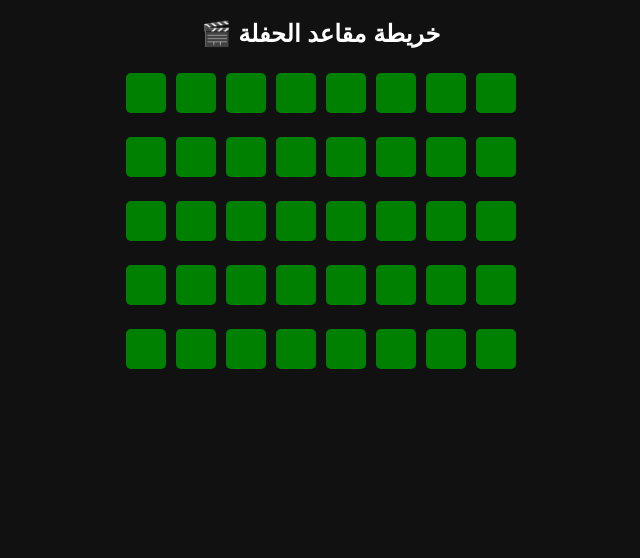
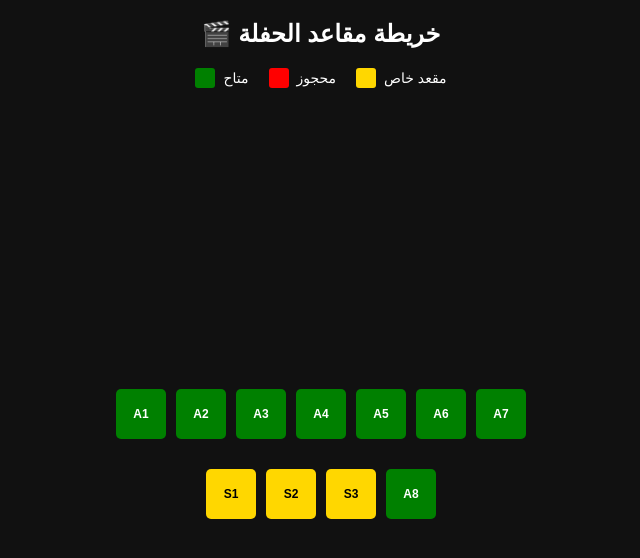
Before and after one commit to adamtamer2022/family-party, a plain HTML site: page index.html in a window 1280 px wide. Shown: the whole page, without its empty margins (319-959 px from the left). Drawn offline with Linux system fonts and the light colour scheme; no server answers.

Commit message:
Update index.html

```diff
--- a/index.html
+++ b/index.html
@@ -4,21 +4,109 @@
 <meta charset="UTF-8">
 <title>خريطة مقاعد - عرض</title>
 <style>
-  body { text-align: center; background: #111; color: white; font-family: sans-serif; }
-  .row { margin: 10px; }
+  body {
+    margin: 0;
+    background: #111;
+    color: white;
+    font-family: sans-serif;
+    display: flex;
+    flex-direction: column;
+    align-items: center;
+    height: 100vh;
+  }
+
+  h2 {
+    margin-top: 20px;
+  }
+
+  #hall {
+    flex-grow: 1;
+    display: flex;
+    flex-direction: column;
+    justify-content: center; /* يخلي الكراسي في نصف الشاشة عمودي */
+    align-items: center; /* يخليها في المنتصف أفقي */
+  }
+
+  .row {
+    margin: 10px;
+  }
+
   .seat {
-    width: 40px; height: 40px; margin: 5px;
-    display: inline-block; background: green;
+    width: 50px;
+    height: 50px;
+    margin: 5px;
+    display: inline-block;
+    background: green;
     border-radius: 5px;
     transition: 0.3s;
+    position: relative;
+    display: inline-flex;
+    align-items: center;
+    justify-content: center;
+    font-size: 12px;
+    font-weight: bold;
+    color: white;
   }
-  .seat.booked { background: red; }
+
+  .seat.booked {
+    background: red;
+  }
+
+  .seat.special {
+    background: gold;
+    color: black;
+  }
+
+  .seat.special.booked {
+    background: #b8860b;
+    color: white;
+  }
+
+  .legend {
+    display: flex;
+    gap: 20px;
+    margin-bottom: 20px;
+    font-size: 14px;
+  }
+
+  .legend-item {
+    display: flex;
+    align-items: center;
+    gap: 8px;
+  }
+
+  .legend-color {
+    width: 20px;
+    height: 20px;
+    border-radius: 3px;
+  }
+
+  .legend-green { background: green; }
+  .legend-red { background: red; }
+  .legend-gold { background: gold; }
 </style>
 <script src="https://www.gstatic.com/firebasejs/9.6.1/firebase-app.js"></script>
 <script src="https://www.gstatic.com/firebasejs/9.6.1/firebase-database.js"></script>
 </head>
 <body>
+
 <h2>🎬 خريطة مقاعد الحفلة</h2>
+
+<div class="legend">
+  <div class="legend-item">
+    <div class="legend-color legend-green"></div>
+    <span>متاح</span>
+  </div>
+  <div class="legend-item">
+    <div class="legend-color legend-red"></div>
+    <span>محجوز</span>
+  </div>
+  <div class="legend-item">
+    <div class="legend-color legend-gold"></div>
+    <span>مقعد خاص</span>
+  </div>
+</div>
+
 <div id="hall"></div>
 
 <script type="module">
@@ -41,18 +129,94 @@
 
   const hall = document.getElementById("hall");
 
+  // تحديد المقاعد الخاصة
+  const specialSeats = ["B1", "B2", "B3", "B4", "B5", "B6"];
+
   // رسم الكراسي
-  const rows = ["A","B","C","D","E"];
+  // الصف الأول: A1 إلى A7
+  const firstRowDiv = document.createElement("div");
+  firstRowDiv.className = "row";
+  for (let i=1; i<=7; i++) {
+    const seat = document.createElement("div");
+    seat.className = "seat";
+    const seatId = "A" + i;
+    seat.setAttribute("id", seatId);
+    seat.textContent = seatId;
+    firstRowDiv.appendChild(seat);
+
+    const seatRef = ref(db, "seats/" + seatId);
+    onValue(seatRef, snapshot => {
+      if (snapshot.val() === "booked") {
+        seat.classList.add("booked");
+      } else {
+        seat.classList.remove("booked");
+      }
+    });
+  }
+  hall.appendChild(firstRowDiv);
+
+  // الصف الثاني: المقاعد الخاصة S1-S6 + A8
+  const secondRowDiv = document.createElement("div");
+  secondRowDiv.className = "row";
+
+  // إضافة المقاعد الخاصة S1-S6 أولاً
+  for (let i=1; i<=3; i++) {
+    const seat = document.createElement("div");
+    seat.className = "seat special";
+    const seatId = "B" + i;
+    seat.setAttribute("id", seatId);
+    seat.textContent = "S" + i;
+    secondRowDiv.appendChild(seat);
+
+    const seatRef = ref(db, "seats/" + seatId);
+    onValue(seatRef, snapshot => {
+      if (snapshot.val() === "booked") {
+        seat.classList.add("booked");
+      } else {
+        seat.classList.remove("booked");
+      }
+    });
+  }
+
+  // إضافة A8 في النهاية
+  const seatA8 = document.createElement("div");
+  seatA8.className = "seat";
+  seatA8.setAttribute("id", "A8");
+  seatA8.textContent = "A8";
+  secondRowDiv.appendChild(seatA8);
+
+  const seatA8Ref = ref(db, "seats/A8");
+  onValue(seatA8Ref, snapshot => {
+    if (snapshot.val() === "booked") {
+      seatA8.classList.add("booked");
+    } else {
+      seatA8.classList.remove("booked");
+    }
+  });
+
+  hall.appendChild(secondRowDiv); rows = ["A","B"];
   rows.forEach(r => {
     const rowDiv = document.createElement("div");
     rowDiv.className = "row";
-    for (let i=1; i<=8; i++) {
+    const seatCount = (r === "A") ? 8 : 6; // A من 1 إلى 8, B من 1 إلى 6
+    for (let i=1; i<=seatCount; i++) {
       const seat = document.createElement("div");
       seat.className = "seat";
-      seat.setAttribute("id", r+i);
+      const seatId = r+i;
+      seat.setAttribute("id", seatId);
+
+      // إضافة النص للمقعد
+      if (specialSeats.includes(seatId)) {
+        seat.classList.add("special");
+        seat.textContent = "S" + specialCounter;
+        specialCounter++;
+      } else {
+        seat.textContent = seatId;
+      }
+
       rowDiv.appendChild(seat);
 
-      const seatRef = ref(db, "seats/" + r+i);
+      const seatRef = ref(db, "seats/" + seatId);
       onValue(seatRef, snapshot => {
         if (snapshot.val() === "booked") {
           seat.classList.add("booked");
```
